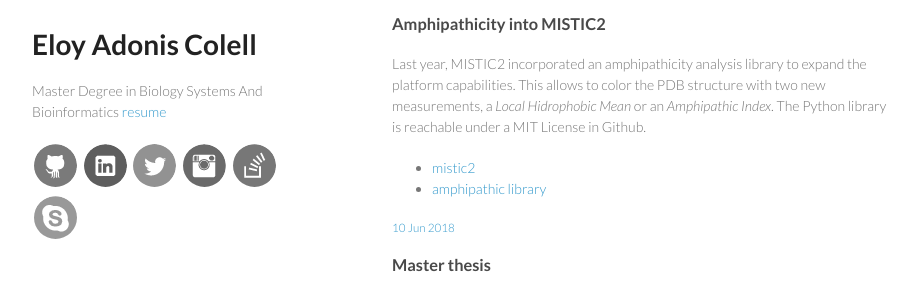
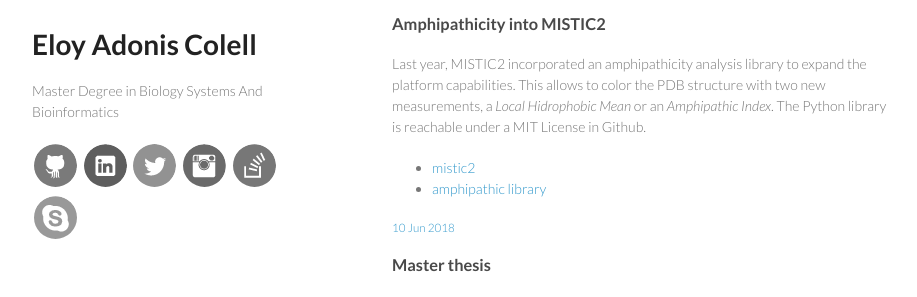
Before and after one commit to ecolell/ecolell.github.io, a Jekyll site: the page built from index.html, in a window 1280 px wide. Shown: the part 301-598 px from the top of the page, without its empty margins (178-1095 px from the left). Built offline with Jekyll 4.4.1, drawn with Linux system fonts in a browser that asks for light colours.

Commit message:
Remove resume link.

```diff
--- a/_includes/header.html
+++ b/_includes/header.html
@@ -1,7 +1,7 @@
 <header>
   <a href="http://ecolell.github.io"><div class="img-circular"></div></a>
   <h1>Eloy Adonis Colell</h1>
-  <p>Master Degree in Biology Systems And Bioinformatics <a href="http://ecolell.github.io/assets/docs/cv/model2/cv2.en.pdf">resume</a></p>
+  <p>Master Degree in Biology Systems And Bioinformatics<!-- <a href="http://ecolell.github.io/assets/docs/cv/model2/cv2.en.pdf">resume</a>--></p>
 
   <div class="view social-links">
     <a href="https://github.com/ecolell">
```
